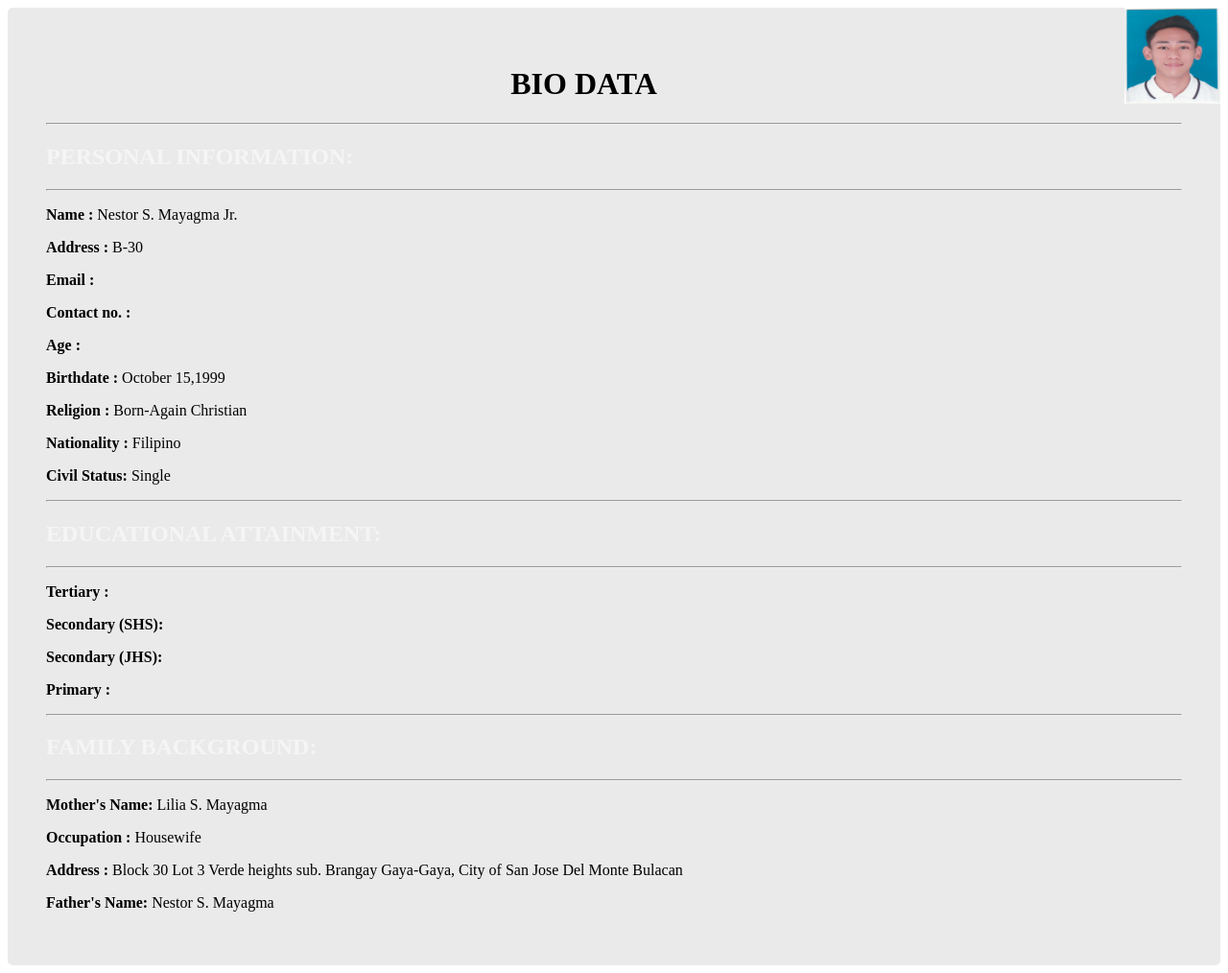
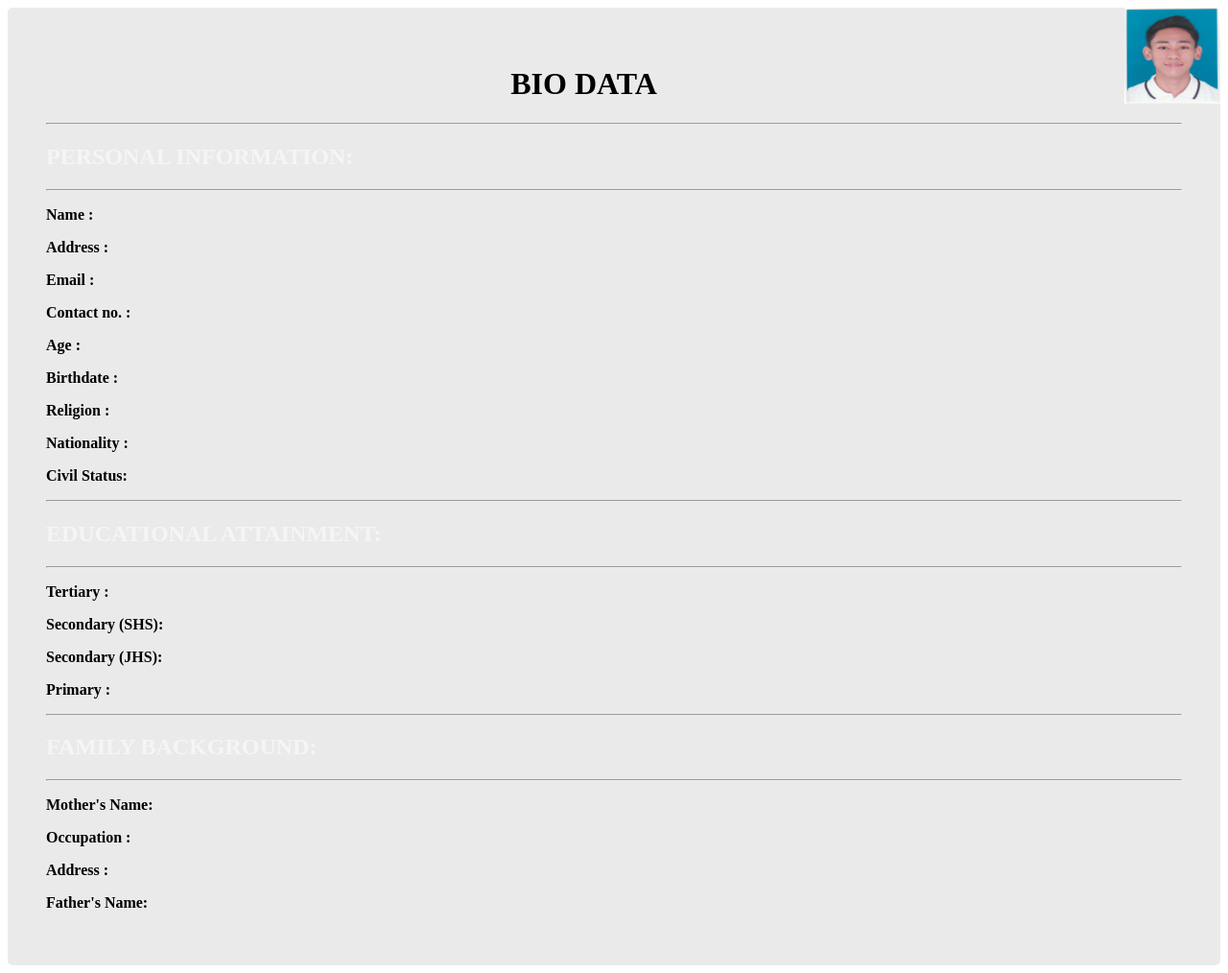
Before and after one commit to NESTEEEEE/itc-php, a PHP site: page /activity1.php in a window 1280 px wide. Shown: the whole page at 96% size. Run offline with PHP 8.4, Linux system fonts and the light colour scheme.

Commit message:
Update activity1.php

```diff
--- a/activity1.php
+++ b/activity1.php
@@ -10,15 +10,15 @@
 		<hr>
 		<p> <h2> <b>  PERSONAL INFORMATION: </b> </h2> </p>
 		<hr>
-	<P> <b> Name		: </b> Nestor S. Mayagma Jr. </P>
-	<P> <b> Address		: </b> B-30  </P>
+	<P> <b> Name		: </b>  </P>
+	<P> <b> Address		: </b>   </P>
 	<P> <b> Email		: </b>   </P>
 	<P> <b> Contact no.	: </b> </P>
 	<P> <b> Age			: </b>  </P>
-	<P> <b> Birthdate	: </b> October 15,1999  </P>
-	<P> <b> Religion	: </b> Born-Again Christian </P>
-	<P> <b> Nationality	: </b> Filipino </P>
-	<P> <b> Civil Status: </b> Single </P>
+	<P> <b> Birthdate	: </b>  </P>
+	<P> <b> Religion	: </b>  </P>
+	<P> <b> Nationality	: </b>  </P>
+	<P> <b> Civil Status: </b> </P>
 <hr>
 		<p> <h2> <b> EDUCATIONAL ATTAINMENT: </b> </h2> </p>
 		<hr>
@@ -29,10 +29,10 @@
 <hr>
 		<p> <h2> <b>  FAMILY BACKGROUND: </b> </h2> </p>
 	<hr>
-	<P> <b> Mother's Name: </b> Lilia S. Mayagma  </P>
-	<P> <b> Occupation	 : </b> Housewife  </P>
-	<P> <b> Address	 : </b> Block 30 Lot 3 Verde heights sub. Brangay Gaya-Gaya, City of San Jose Del Monte Bulacan  </P>
-	<P> <b> Father's Name: </b> Nestor S. Mayagma </P>
+	<P> <b> Mother's Name: </b>   </P>
+	<P> <b> Occupation	 : </b>  </P>
+	<P> <b> Address	 : </b>   </P>
+	<P> <b> Father's Name: </b>  </P>
 
 
 
```
